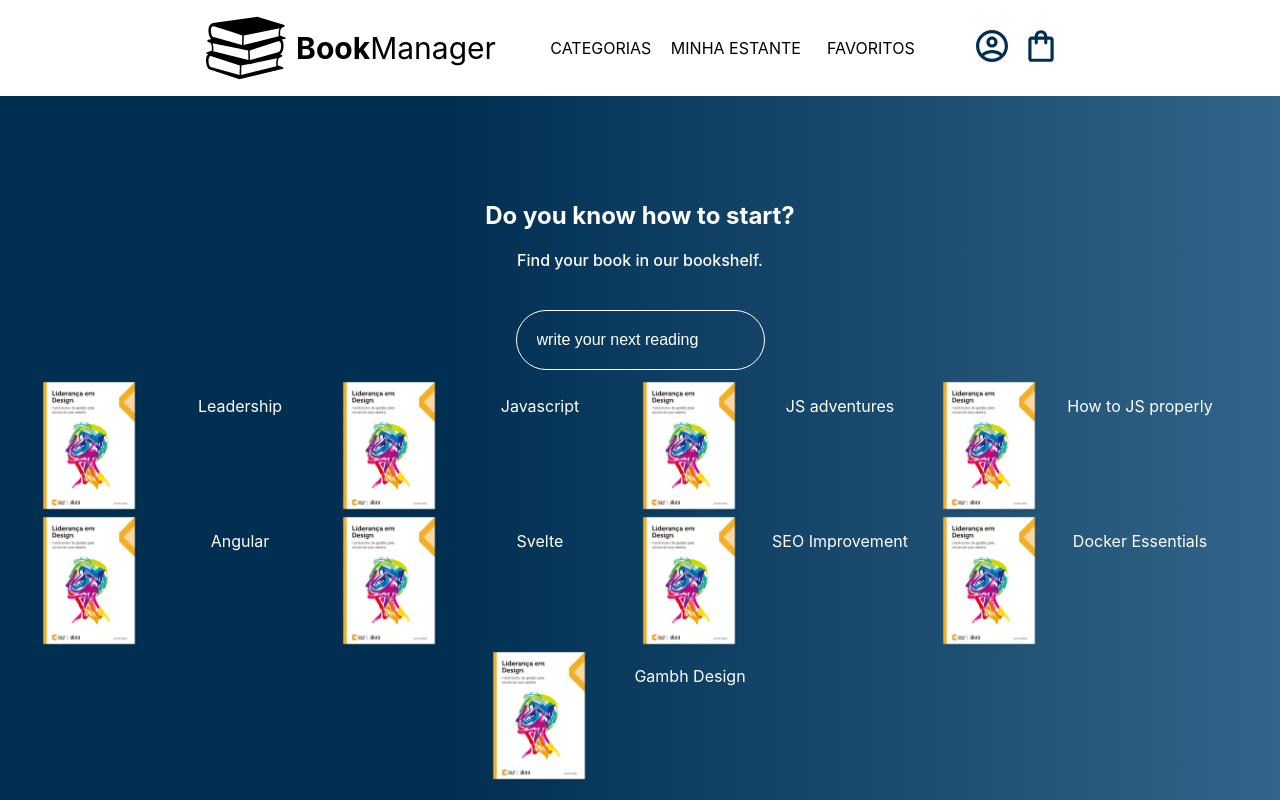
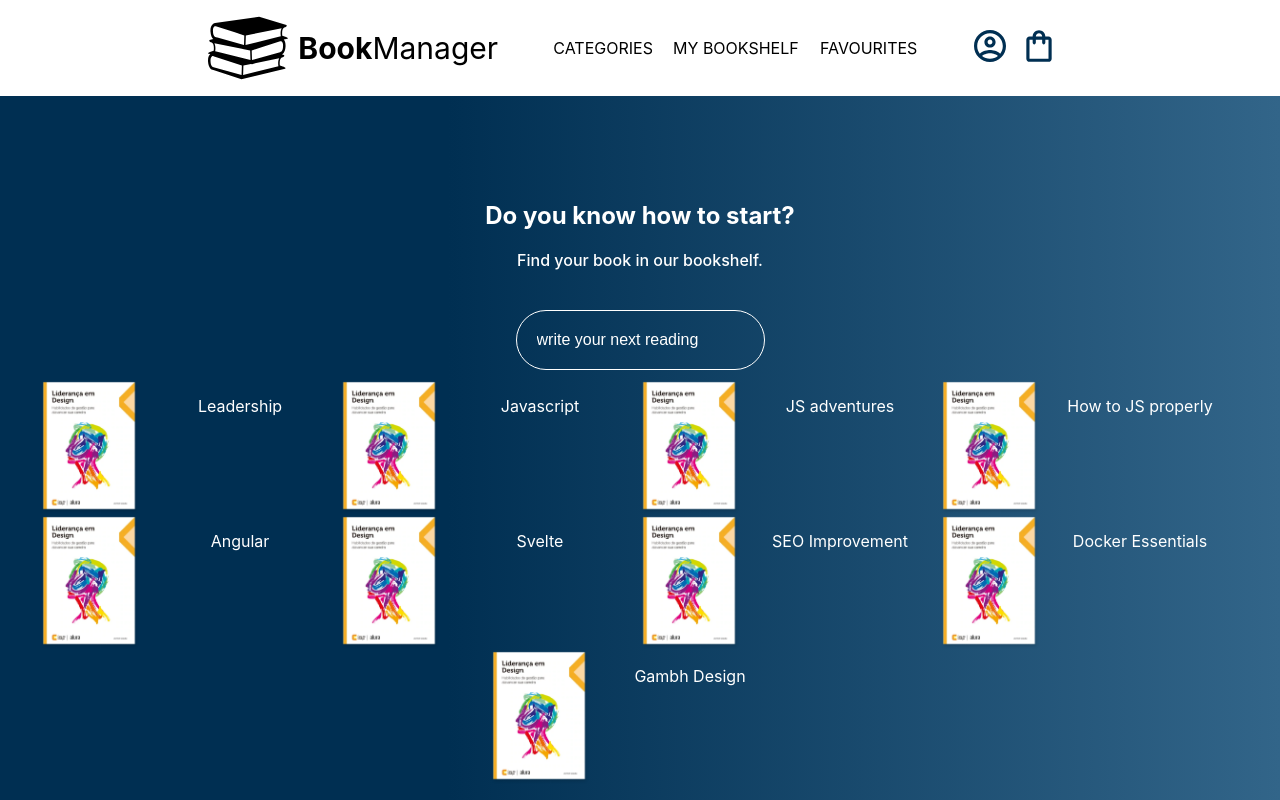
Before and after one commit to marciofao/react-book-manager, a React (Create React App) app: page / in a window 1280 px wide. Shown: the top 800 px of the page. Built offline with nearby package versions, Linux system fonts and the light colour scheme.

Commit message:
translate navbar options

```diff
--- a/src/components/HeaderOptions/index.js
+++ b/src/components/HeaderOptions/index.js
@@ -15,7 +15,7 @@ const Option = styled.li`
 `
 
 
-const textOptions = ['Categorias', 'Minha estante', 'Favoritos']
+const textOptions = ['Categories', 'My bookshelf', 'Favourites']
 
 
 function HeaderOptions(){
```
